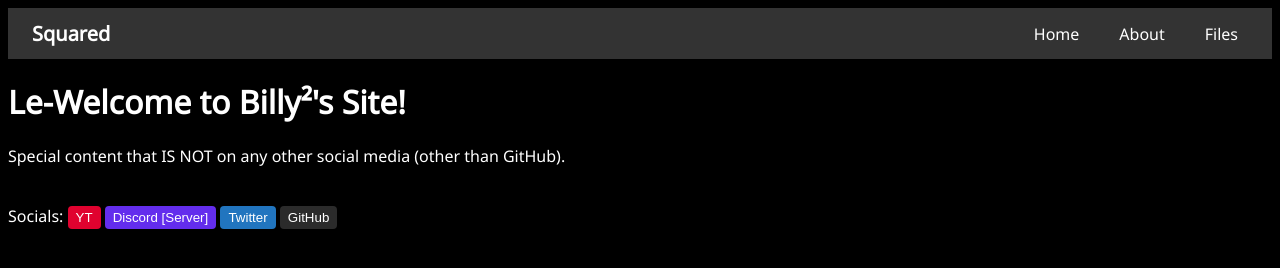
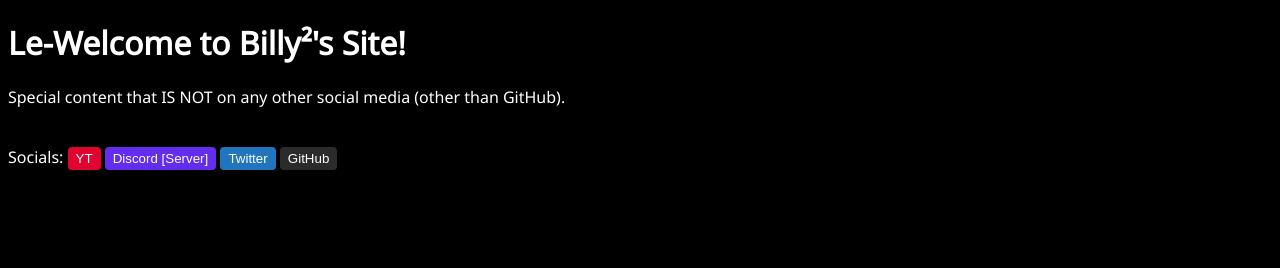
Before and after one commit to nottheogbilly/website, a plain HTML site: page index.html in a window 1280 px wide. Drawn offline with Linux system fonts and the light colour scheme.

Commit message:
Update index.html

```diff
--- a/index.html
+++ b/index.html
@@ -23,15 +23,6 @@
 	<link rel="stylesheet" href="style.css">
 </head>
 <body>
-	<nav class="navbar">
-  		<a href="index.html" class="logo">Squared</a>
-  			<ul class="nav-links">
-			<li><a href="/">Home</a></li>
-			<li><a href="/about">About</a></li>
-			<li><a href="/files">Files</a></li>
-  			</ul>
-	</nav>
-
 	<h1>Le-Welcome to Billy²'s Site!</h1>
 	<p>Special content that IS NOT on any other social media (other than GitHub).</p>
 
```
